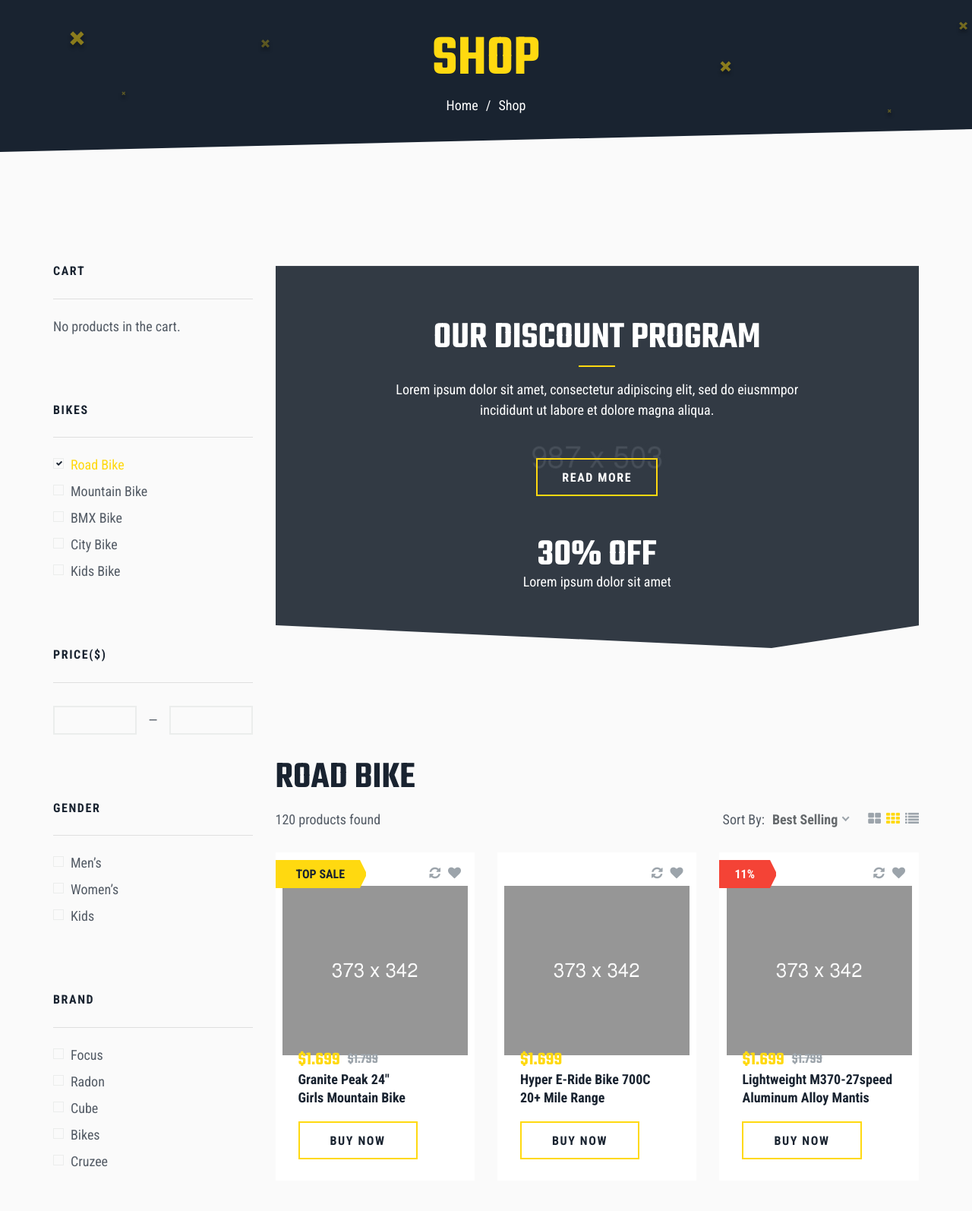
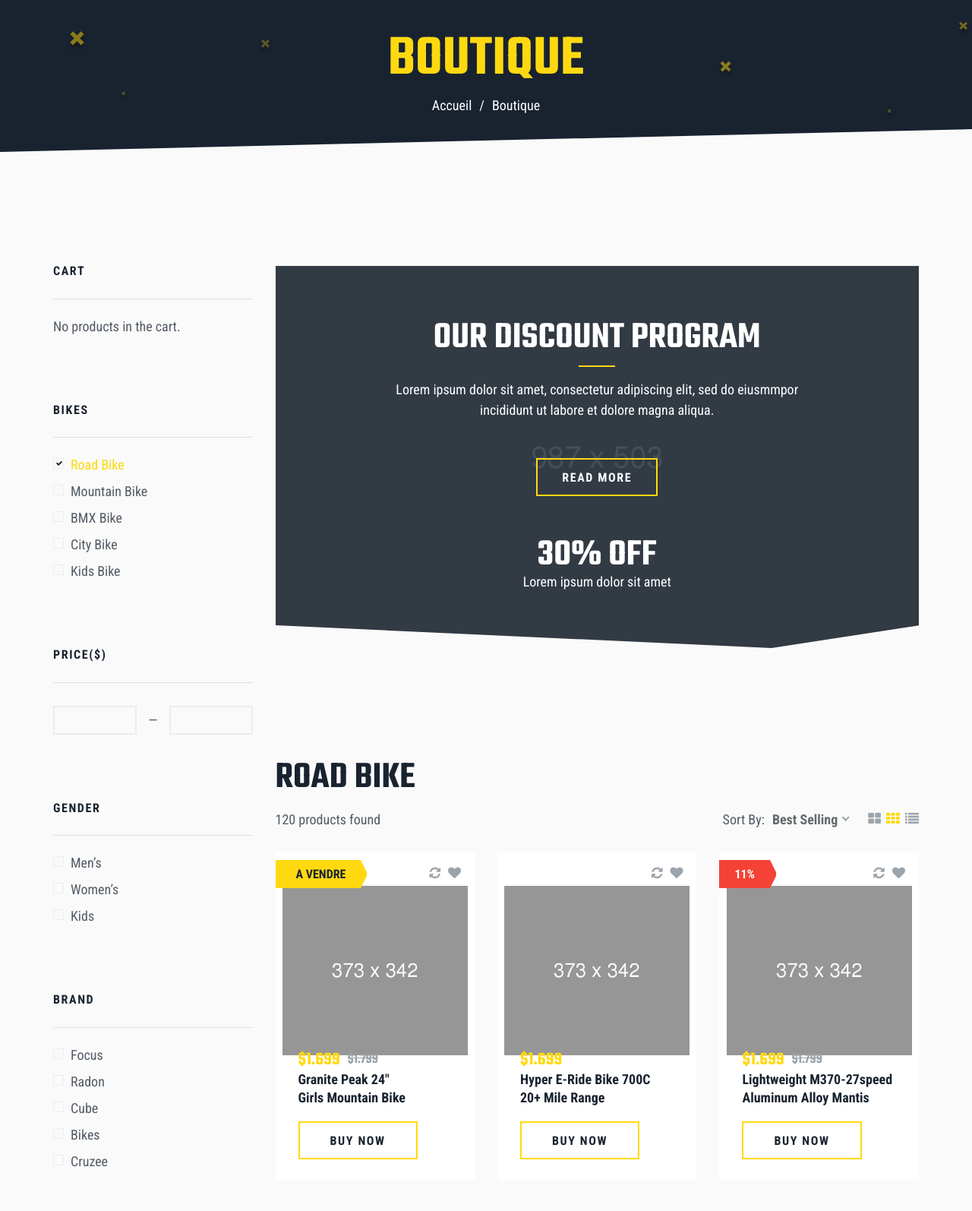
Before and after one commit to Chacoul-Diass/Lastest_Project, a Django app: page /shop in a window 1280 px wide. Shown: the part 121-1715 px from the top of the page at 76% size. Run offline with Django 3.2, Linux system fonts and the light colour scheme; some libraries are stand-ins or nearby versions.

Commit message:
Update shop.html

```diff
--- a/templates/pages/shop/shop.html
+++ b/templates/pages/shop/shop.html
@@ -7,10 +7,10 @@
 
 	<section class="s-header-title">
 		<div class="container">
-			<h1>Shop</h1>
+			<h1>Boutique</h1>
 			<ul class="breadcrambs">
-				<li><a href="../index.html">Home</a></li>
-				<li>Shop</li>
+				<li><a href="../index.html">Accueil</a></li>
+				<li>Boutique</li>
 			</ul>
 		</div>
 	</section>
@@ -19,7 +19,7 @@
 	<!--===================== SHOP =====================-->
 	<section class="s-shop">
 		<div class="container">
-			<div class="shop-sidebar-btn btn"><span>filter</span></div>
+			<div class="shop-sidebar-btn btn"><span>Filters</span></div>
 			<div class="row">
 				<div class="col-12 col-lg-3 shop-sidebar">
 					<ul class="widgets wigets-shop">
@@ -83,7 +83,7 @@
 				<div class="col-12 col-lg-9 shop-cover">
 					<div class="baner-shop">
 						<span class="mask"></span>
-						<img src="assets/img/banner-shop.jpg" alt="img">
+						<img src="{% static 'assets/img/banner-shop.jpg' %}" alt="img">
 						<div class="baner-item-content">
 							<h2>our discount program</h2>
 							<p>Lorem ipsum dolor sit amet, consectetur adipiscing elit, sed do eiusmmpor incididunt ut labore et dolore magna aliqua.</p>
@@ -117,12 +117,12 @@
 						<div class="row product-cover block">
 							<div class="col-12 col-sm-4 prod-item-col">
 								<div class="product-item">
-									<span class="top-sale">top sale</span>
+									<span class="top-sale">A Vendre</span>
 									<ul class="product-icon-top">
 										<li><a href="#"><i class="fa fa-refresh" aria-hidden="true"></i></a></li>
 										<li><a href="#"><i class="fa fa-heart" aria-hidden="true"></i></a></li>
 									</ul>
-									<a href="single-shop.html" class="product-img"><img src="assets/img/prod-1.png" alt="product"></a>
+									<a href="single-shop.html" class="product-img"><img src="{% static 'assets/img/prod-1.png' %}" alt="product"></a>
 									<div class="product-item-wrap">
 										<div class="product-item-cover">
 											<div class="price-cover">
@@ -150,7 +150,7 @@
 										<li><a href="#"><i class="fa fa-refresh" aria-hidden="true"></i></a></li>
 										<li><a href="#"><i class="fa fa-heart" aria-hidden="true"></i></a></li>
 									</ul>
-									<a href="single-shop.html" class="product-img"><img src="assets/img/prod-2.png" alt="product"></a>
+									<a href="single-shop.html" class="product-img"><img src="{% static 'assets/img/prod-2.png' %}" alt="product"></a>
 									<div class="product-item-wrap">
 										<div class="product-item-cover">
 											<div class="price-cover">
@@ -178,7 +178,7 @@
 										<li><a href="#"><i class="fa fa-refresh" aria-hidden="true"></i></a></li>
 										<li><a href="#"><i class="fa fa-heart" aria-hidden="true"></i></a></li>
 									</ul>
-									<a href="single-shop.html" class="product-img"><img src="assets/img/prod-3.png" alt="product"></a>
+									<a href="single-shop.html" class="product-img"><img src="{% static 'assets/img/prod-3.png' %}" alt="product"></a>
 									<div class="product-item-wrap">
 										<div class="product-item-cover">
 											<div class="price-cover">
@@ -206,7 +206,7 @@
 										<li><a href="#"><i class="fa fa-refresh" aria-hidden="true"></i></a></li>
 										<li><a href="#"><i class="fa fa-heart" aria-hidden="true"></i></a></li>
 									</ul>
-									<a href="single-shop.html" class="product-img"><img src="assets/img/prod-4.png" alt="product"></a>
+									<a href="single-shop.html" class="product-img"><img src="{% static 'assets/img/prod-4.png' %}" alt="product"></a>
 									<div class="product-item-wrap">
 										<div class="product-item-cover">
 											<div class="price-cover">
@@ -233,7 +233,7 @@
 										<li><a href="#"><i class="fa fa-refresh" aria-hidden="true"></i></a></li>
 										<li><a href="#"><i class="fa fa-heart" aria-hidden="true"></i></a></li>
 									</ul>
-									<a href="single-shop.html" class="product-img"><img src="assets/img/prod-5.png" alt="product"></a>
+									<a href="single-shop.html" class="product-img"><img src="{% static 'assets/img/prod-5.png' %}" alt="product"></a>
 									<div class="product-item-wrap">
 										<div class="product-item-cover">
 											<div class="price-cover">
@@ -260,7 +260,7 @@
 										<li><a href="#"><i class="fa fa-refresh" aria-hidden="true"></i></a></li>
 										<li><a href="#"><i class="fa fa-heart" aria-hidden="true"></i></a></li>
 									</ul>
-									<a href="single-shop.html" class="product-img"><img src="assets/img/prod-6.png" alt="product"></a>
+									<a href="single-shop.html" class="product-img"><img src="{% static 'assets/img/prod-6.png' %}" alt="product"></a>
 									<div class="product-item-wrap">
 										<div class="product-item-cover">
 											<div class="price-cover">
@@ -287,7 +287,7 @@
 										<li><a href="#"><i class="fa fa-refresh" aria-hidden="true"></i></a></li>
 										<li><a href="#"><i class="fa fa-heart" aria-hidden="true"></i></a></li>
 									</ul>
-									<a href="single-shop.html" class="product-img"><img src="assets/img/prod-7.png" alt="product"></a>
+									<a href="single-shop.html" class="product-img"><img src="{% static 'assets/img/prod-7.png' %}" alt="product"></a>
 									<div class="product-item-wrap">
 										<div class="product-item-cover">
 											<div class="price-cover">
@@ -314,7 +314,7 @@
 										<li><a href="#"><i class="fa fa-refresh" aria-hidden="true"></i></a></li>
 										<li><a href="#"><i class="fa fa-heart" aria-hidden="true"></i></a></li>
 									</ul>
-									<a href="single-shop.html" class="product-img"><img src="assets/img/prod-8.png" alt="product"></a>
+									<a href="single-shop.html" class="product-img"><img src="{% static 'assets/img/prod-8.png' %}" alt="product"></a>
 									<div class="product-item-wrap">
 										<div class="product-item-cover">
 											<div class="price-cover">
@@ -342,7 +342,7 @@
 										<li><a href="#"><i class="fa fa-refresh" aria-hidden="true"></i></a></li>
 										<li><a href="#"><i class="fa fa-heart" aria-hidden="true"></i></a></li>
 									</ul>
-									<a href="single-shop.html" class="product-img"><img src="assets/img/prod-3.png" alt="product"></a>
+									<a href="single-shop.html" class="product-img"><img src="{% static 'assets/img/prod-3.png' %}" alt="product"></a>
 									<div class="product-item-wrap">
 										<div class="product-item-cover">
 											<div class="price-cover">
```
